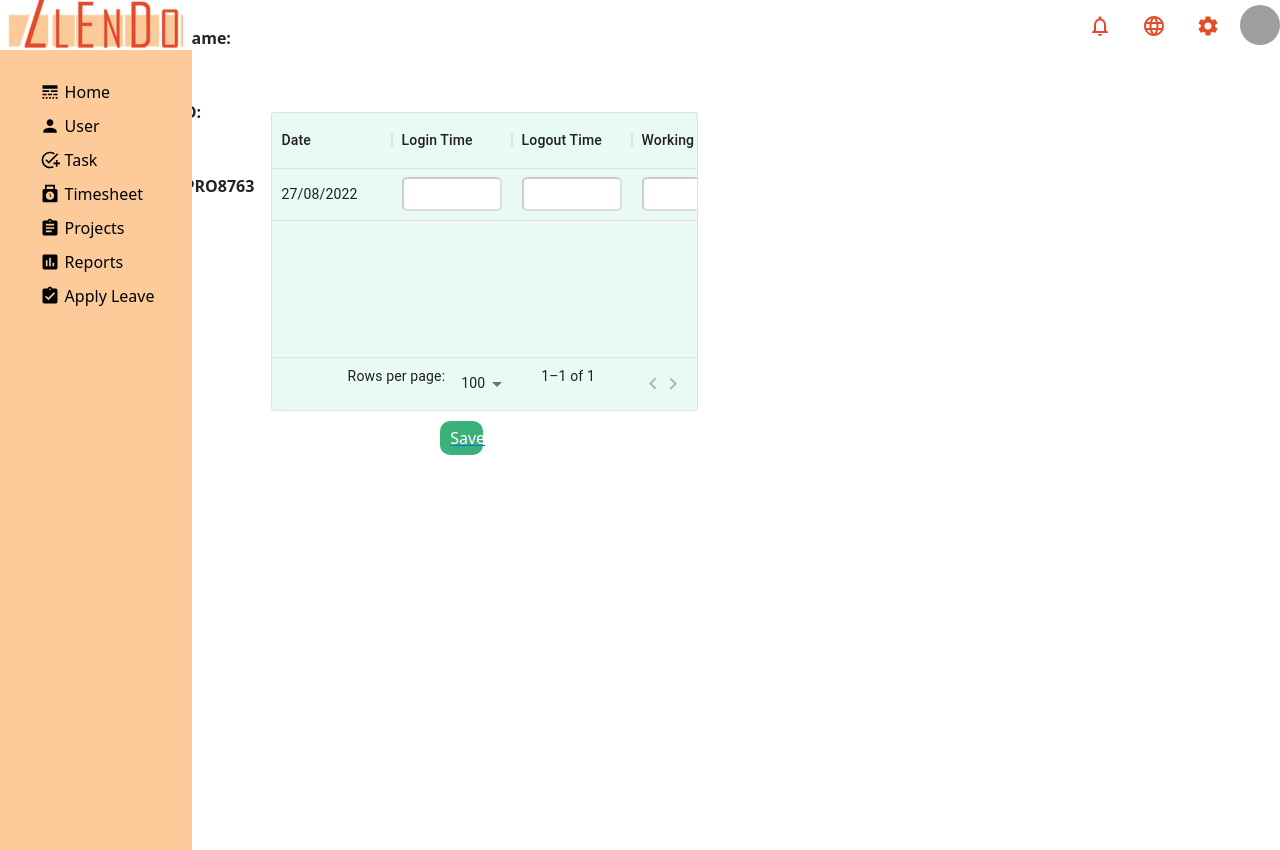
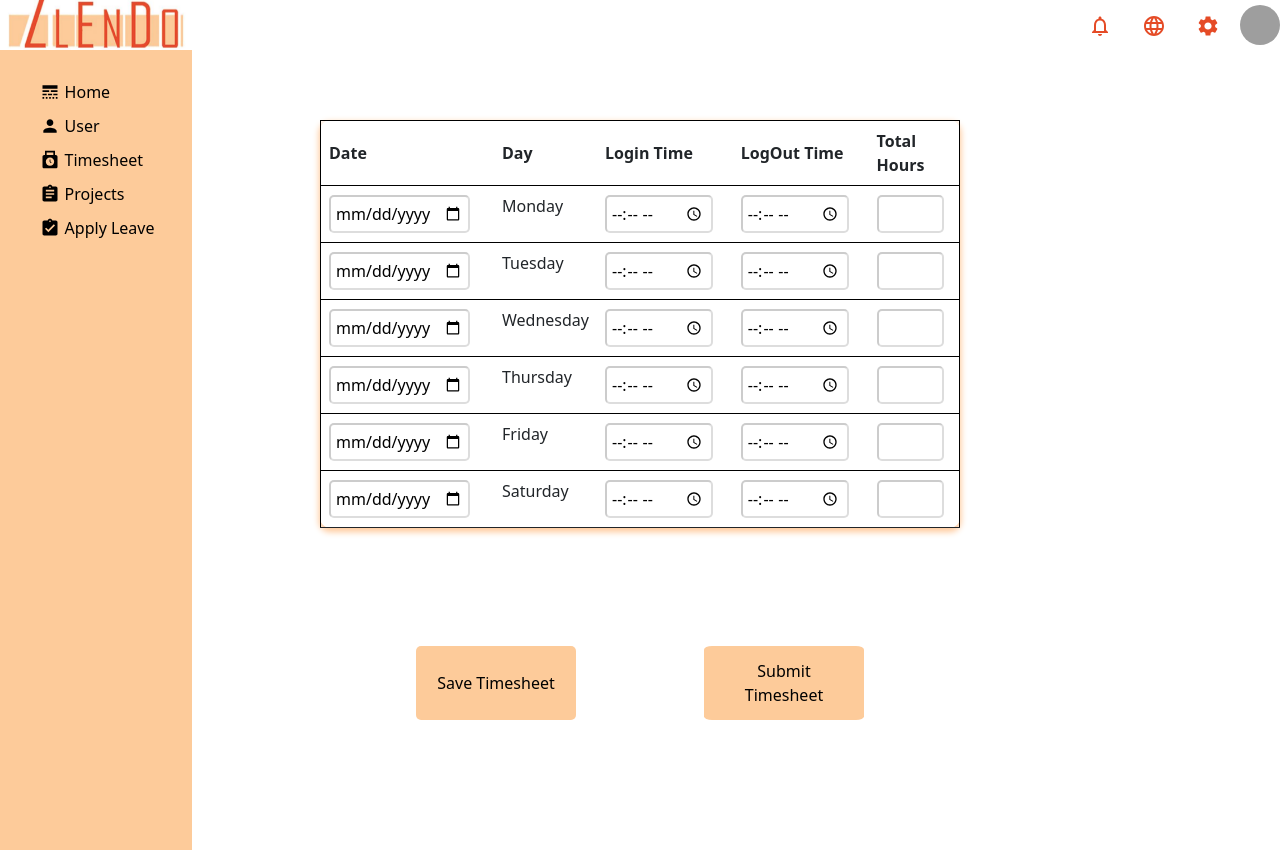
Before and after one commit to Mohanrajsugumar/timesheet, a React (Create React App) app: page /time in a window 1280 px wide. Built offline with nearby package versions, Linux system fonts and the light colour scheme; grey boxes are pictures that could not be loaded.

Commit message:
new files added

```diff
--- a/package.json
+++ b/package.json
@@ -12,6 +12,7 @@
     "@testing-library/react": "^13.3.0",
     "@testing-library/user-event": "^13.5.0",
     "bootstrap": "^5.2.0",
+    "material-ui-popup-state": "^4.0.2",
     "react": "^18.2.0",
     "react-bootstrap": "^2.5.0",
     "react-dom": "^18.2.0",
--- a/src/Pages/Edituser/Edituser.jsx
+++ b/src/Pages/Edituser/Edituser.jsx
@@ -1,28 +1,90 @@
 import React from 'react'
-import "./Edituser.css"
+import './Edituser.css'
+import {LocationSearching, CalendarToday, MailOutline, PermIdentity, PhoneAndroid,Publish} from '@mui/icons-material';
+import {Link} from 'react-router-dom';
+import Typography from '@mui/material/Typography';
+import Button from '@mui/material/Button';
+import Popover from '@mui/material/Popover';
+import PopupState, { bindTrigger, bindPopover } from 'material-ui-popup-state';
 
-export default function NewUser() {
+export default function UserList() {
   return (
-    <div className='newUser'>
-       <h1 className="newUserTitle">New User</h1>
-       <form className="newUserForm">
+     <div className='user'>
+    <div className="userTitleContainer">
+        <h3 className="userTitle">Update Your Information</h3>
 
-        <div className="newUserItem">
-            <lable>Email</lable>
-            <input type="email" placeholder='Jon@gmail.com' />
+    </div>
+    <div className="userContainer">
+        <div className="userShow">
+            <div className="userShowTop">
+                <img src="https://simg.nicepng.com/png/small/7-78595_asian-businessman-png-professional-man-images-png.png" alt="" className="userShowImg" />
+                <div className="userShowTopTitle">
+                    <span className="userShowUserName">Jon</span>
+                    <span className="userShowUserTitle">Software Engineer</span>
+                </div>
+            </div>
+            <div className="userShowBottom">
+                <span className="userShowTitle">Account Details</span>
+                <div className="userShowInfo">
+                <PermIdentity className='userShowIcon'/>
+                <span className="userShowInfoTitle">Jondoy78</span>
+                </div>
+                <div className="userShowInfo">
+                <CalendarToday className='userShowIcon'/>
+                <span className="userShowInfoTitle">01-01-2000</span>
+                </div>
+                <span className="userShowTitle">Contact Details</span>
+                <div className="userShowInfo">
+                <PhoneAndroid className='userShowIcon'/>
+                {/* <span className="userShowInfoTitle">9876543210</span> */}
+                <input type="tel" name="PhoneNumber" id="" placeholder='Enter Your Mobile Number'/>
+                </div>
+                <div className="userShowInfo">
+                <MailOutline className='userShowIcon'/>
+                {/* <span className="userShowInfoTitle">Jon@gmail.com</span> */}
+                <input type="email" name="Email" id="" placeholder='Enter your Emaid ID'/>
+                </div>
+                <div className="userShowInfo">
+                <LocationSearching className='userShowIcon'/>
+                {/* <span className="userShowInfoTitle">India,Chennai</span> */}
+                <textarea plcaceholder='Enter Your Address' name="" id="" cols="35" rows="2" ></textarea>
+                </div>
+        {/* <button className="UserAddButton">Confirm</button> */}
+
+
+        <PopupState variant="popover" popupId="demo-popup-popover">
+      {(popupState) => (
+        <div>
+
+          <Button className="UserAddButton" variant="contained" {...bindTrigger(popupState)}>
+            Confirm
+          </Button>
+
+          <Popover
+            {...bindPopover(popupState)}
+            anchorOrigin={{
+              vertical: 'top',
+              horizontal: 'center',
+            }}
+            transformOrigin={{
+              vertical: 'top',
+              horizontal: 'center',
+            }}
+          >
+            <Typography sx={{ p: 2 }}>The user details updated successfully.
+             <Link to="/user" className='editbtntxt'>
+            <button>Ok</button>
+             </Link>
+            </Typography>
+          </Popover>
+        </div>
+      )}
+    </PopupState>
+           </div>
+
         </div>
 
-        <div className="newUserItem">
-            <lable>Phone</lable>
-            <input type="text" placeholder='9876543210' />
-        </div>
-        <div className="newUserItem">
-            <lable>Address</lable>
-            <input type="text" placeholder='India,Chennai' />
-        </div>
-
-        <button className="newUserButton">Submit</button>
-       </form>
+    </div>
     </div>
   )
 }
--- a/src/Pages/Leave/leaveportal.css
+++ b/src/Pages/Leave/leaveportal.css
@@ -70,7 +70,7 @@
     border-radius: 10px;
     cursor: pointer;
     margin-right: 200px;
-    margin-top: 30px;
+    margin-top: 25px;
     text-align: center;
 
 }
@@ -93,4 +93,5 @@ input>textarea
 }
 select{
     border-radius: 10px;
+
 }
--- a/src/components/Login/Login.jsx
+++ b/src/components/Login/Login.jsx
@@ -1,5 +1,5 @@
 import React from 'react'
-import ZlendoImages from '../Images/ZlendoLogo.PNG'
+// import ZlendoImages from '../Images/ZlendoLogo.PNG'
 import './Login.css';
 import { Link } from "react-router-dom";
 
@@ -9,7 +9,7 @@ const Login = () => {
 
         <div className='LeftImage'>
 
-            <img src={ZlendoImages} alt="ZlendoLogo" />
+            {/* <img src={ZlendoImages} alt="ZlendoLogo" /> */}
 
             <div className='LoginDetails'>
 
--- a/src/components/Sidebar/Sidebar.jsx
+++ b/src/components/Sidebar/Sidebar.jsx
@@ -1,11 +1,10 @@
 import React from "react";
 import "./Sidebar.css";
 import {
+
     LineStyle,
-    AddTask,
     Person,
     PunchClock,
-    Assessment,
     Assignment,
     AssignmentTurnedIn,
   } from "@mui/icons-material";
@@ -13,8 +12,10 @@ import {
 
 
 export default function Sidebar() {
+
   return (
     <div className="sidebar">
+
     <div className="sidebarWrapper">
     <div className="sidebarMenu">
         <ul className="sidebarList">
@@ -30,12 +31,12 @@ export default function Sidebar() {
               User
             </li>
           </Link>
-          <Link to="/products" className="userlink">
+          {/* <Link to="/products" className="userlink">
             <li className="sidebarListItem">
               <AddTask className="sidebarIcon" />
               Task
             </li>
-          </Link>
+          </Link> */}
           <Link to="/time" className="sidebarListItem">
             <PunchClock className="sidebarIcon" />
             Timesheet
@@ -44,10 +45,10 @@ export default function Sidebar() {
             <Assignment className="sidebarIcon" />
             Projects
           </li>
-          <li className="sidebarListItem">
+          {/* <li className="sidebarListItem">
             <Assessment className="sidebarIcon" />
             Reports
-          </li>
+          </li> */}
           <Link to="/leave"className="sidebarListItem">
             <AssignmentTurnedIn className="sidebarIcon" />
            Apply Leave
@@ -56,5 +57,6 @@ export default function Sidebar() {
       </div>
     </div>
   </div>
+
   );
 }
--- a/src/components/Timesheet/Timesheet.css
+++ b/src/components/Timesheet/Timesheet.css
@@ -1,58 +1,44 @@
-.userlist{
-    flex: 4;
-    background-color: rgb(233, 249, 244);
-    margin-top: 10%;
-    margin-right: 500px;
-    margin-bottom: 200px;
-
-}
-.userListUser{
-    display: flex;
-    align-items: center;
-}
-.main{
-   flex-direction: column;
-   width: 50%;
-   height: 50%;
-}
-.userListImg{
-    width: 32px;
-    height: 32px;
-    border-radius: 50%;
-    object-fit: cover;
-    margin-right: 10px;
-}
-.userListEdit{
-    border: none;
-    padding: 5px 10px;
-    border-radius: 10px;
-    background-color: #3bb077;
-    color: white;
-    cursor: pointer;
-    margin-left: 20px;
-    margin-bottom: 200px;
-    width: 10%;
-    height: 10%;
+table,th,td
+{
+    border:1px solid black;
+    border-collapse: collapse;
+    padding:5px;
 
 
 }
-.userListDelete{
-    color: red;
-    cursor: pointer;
+table{
+    position:absolute;
+    top:15%;
+    left:25%;
+    width:50vw;
+    border-radius: 10px;
+    -webkit-box-shadow: 0px 3px 6px 1px rgba(255,201,154,1);-moz-box-shadow: 0px 3px 6px 1px rgba(255,201,154,1);box-shadow: 0px 3px 6px 1px rgba(255,201,154,1);
 }
-.userlink{
-    margin-top: 10px;
+th{
+    background-color:rgba(255,201,154,1); ;
 }
-.input{
-    width: 100px;
+.savetime{
+  position: relative;
+  left:15%;
+  border-radius: 5px;
+}
+.subtime{
+    position: relative;
+    right:15%;
+    border-radius: 5%;
 }
 
-.emp{
-    display: flex;
-    flex-direction: column;
-    gap: 10px;
-    font-weight: 600;
-    margin-top: 2%;
-    margin-bottom: 2%;
+.incls {
+    width: 90%;
 
 }
+.savebut{
+    position: absolute;
+   bottom: 10%;
+   right: 25%;
+   display: flex;
+width: 50%;
+
+
+
+}
--- a/src/components/Timesheet/Timesheet.jsx
+++ b/src/components/Timesheet/Timesheet.jsx
@@ -1,126 +1,134 @@
-import React,{useContext} from 'react'
-import "./Timesheet.css";
-import { DataGrid } from '@mui/x-data-grid';
-import { GlobalContext } from '../../context/Globalstate';
-import {timeSheet} from '../../Data';
-import {Link} from 'react-router-dom';
-import { useState } from 'react';
-import Navbar from '../../components/Navbar/Navbar';
-import Sidebar from '../../components/Sidebar/Sidebar';
+import React from 'react'
+import './Timesheet.css'
 
-export default function Timesheet() {
-  const [name,setName]=useState('');
-  const [login,setLogin]=useState('');
-  const [logout,setLogout]=useState('');
-  const [total,setTotal]=useState('');
+const Timesheet = () => {
+  return (
+    <div className='container'>
+        <div className='table'>
+            <table className='tatable'>
+                <tr className='tableHeading'>
+                    <th>Date</th>
+                    <th>Day</th>
+                    <th>Login Time</th>
+                    <th>LogOut Time</th>
+                    <th>Total Hours</th>
+                </tr>
+                <tr className='tableHeading'>
 
-  const {addTimesheet} = useContext(GlobalContext);
+                    <td>
 
-const onSubmit =()=>{
-  const newTimesheet ={
-    id: 1,
-    name:"use",
-    login,
-    logout,
-    total
+                        <input type='date' className='incls'></input>
+                    </td>
+                    <td>
+                        <p>Monday</p>
+                    </td>
+                    <td>
+                        <input type= 'time' className='incls'></input>
+                    </td>
+                    <td>
+                        <input type= 'time' className='incls'></input>
+                    </td>
+                    <td>
+                        <input type="number" className='incls' ></input>
+                    </td>
+                </tr>
+                <tr className='tableHeading'>
+                    <td>
+                        <input type='date' className='incls'></input>
+                    </td>
+                    <td>
+                    <p>Tuesday</p>
+                    </td>
+                    <td>
+                        <input type= 'time' className='incls'></input>
+                    </td>
+                    <td>
+                        <input type= 'time' className='incls'></input>
+                    </td>
+                    <td>
+                        <input type="number" className='incls'></input>
+                    </td>
+                </tr>
+                <tr className='tableHeading'>
+                    <td>
+                        <input type='date' className='incls'></input>
+                    </td>
+                    <td>
+                   <p>Wednesday</p>
+                    </td>
+                    <td>
+                        <input type= 'time' className='incls'></input>
+                    </td>
+                    <td>
+                        <input type= 'time' className='incls'></input>
+                    </td>
+                    <td>
+                        <input type="number" className='incls'></input>
+                    </td>
+                </tr>
+                <tr className='tableHeading'>
+                    <td>
+                        <input type='date' className='incls'></input>
+                    </td>
+                    <td>
+                        <p>Thursday</p>
+                    </td>
+                    <td>
+                        <input type= 'time' className='incls'></input>
+                    </td>
+                    <td>
+                        <input type= 'time' className='incls'></input>
+                    </td>
+                    <td>
+                        <input type="number" className='incls'></input>
+                    </td>
+                </tr>
+                <tr className='tableHeading'>
+                    <td>
+                        <input type='date' className='incls'></input>
+                    </td>
+                    <td>
+                    <p>Friday</p>
+                    </td>
+                    <td>
+                        <input type= 'time' className='incls'></input>
+                    </td>
+                    <td>
+                        <input type= 'time' className='incls'></input>
+                    </td>
+                    <td>
+                        <input type="number" className='incls'></input>
+                    </td>
+                </tr>
+                <tr className='tableHeading'>
+                    <td>
+                        <input type='date' className='incls'></input>
+                    </td>
+                    <td>
+                    <p>Saturday</p>
+                    </td>
+                    <td>
+                        <input type= 'time' className='incls'></input>
+                    </td>
+                    <td>
+                        <input type= 'time' className='incls'></input>
+                    </td>
+                    <td>
+                        <input type="number" className='incls'></input>
+                    </td>
+                </tr>
+            </table>
+            <div className='savebut'>
+            <button type="submit" className='savetime'>Save Timesheet</button>
+        <button type="submit" className='subtime'>Submit Timesheet</button>
+        </div>
+        </div>
+       <div>
 
-  }
- addTimesheet(newTimesheet);
-}
-
-/*const onSubmit =()=>{
-  e.preventDefault();
-  addTimesheet(prevTimesheet=>[...prevTimesheet,{login:login,logout:logout,total:total}]);
-}*/
-    const [data,setData] = useState(timeSheet);
-
-
-    const updateLogin= (e) =>{
-      setLogin(e.target.value);
-    }
-
-    const updateLogout= (e) =>{
-      setLogout(e.target.value)
-    }
-    const updateTotal= (e) =>{
-      setTotal(e.target.value)
-    }
-
-
-    const columns = [
-
-        {
-          field: 'date',
-          headerName: 'Date',
-          width: 120,
-        },
-
-        {
-            field: 'login',
-            headerName: 'Login Time',
-            width: 120,renderCell:()=>{
-              return(
-                  <div className='userText'>
-                     <input type="text" value={login} onChange={updateLogin} className='input' />
-                  </div>
-              )
-          }
-          },
-          {
-            field: 'logout',
-            headerName: 'Logout Time',
-            width: 120,renderCell:()=>{
-              return(
-                  <div className='userText'>
-                     <input type="text" className='input'  onChange={updateLogout} />
-                  </div>
-              )
-          }
-          },
-          {
-            field: 'hours',
-            headerName: 'Working Hours',
-            width: 120,renderCell:()=>{
-              return(
-                  <div className='userText'>
-                     <input type="text" className='input' onChange={updateTotal}/>
-                  </div>
-              )
-          }
-          },
-          {
-            field: 'workingstatus',
-            headerName: 'Status',
-            width: 150,
-          },
-
-
-      ];
-
-
-  return (
-    <>
-
-
-    <div className='emp'>
-    <label>Employee Name: Janani</label>
-    <label>Employee ID: ZLO89946</label>
-    <label>Project ID:  PRO8763</label>
-    </div>
-    <div className='userlist'>
-
-        <DataGrid
-        rows={data}
-        columns={columns}
-      />
-      <div className='userlink'>
-    <Link to={"/empl/" } >
-    <button className="userListEdit" onSubmit={onSubmit}>Save</button>
-    </Link>
-    </div>
+       </div>
     </div>
 
 
-    </>
   )
 }
+export default Timesheet;
```
Also changed, not shown: src/components/Userlist/UserList.css (+8 -4 lines), src/components/Userlist/UserList.jsx (+5 -5 lines), 1 other file (tests, documents, lock files or other folders).
